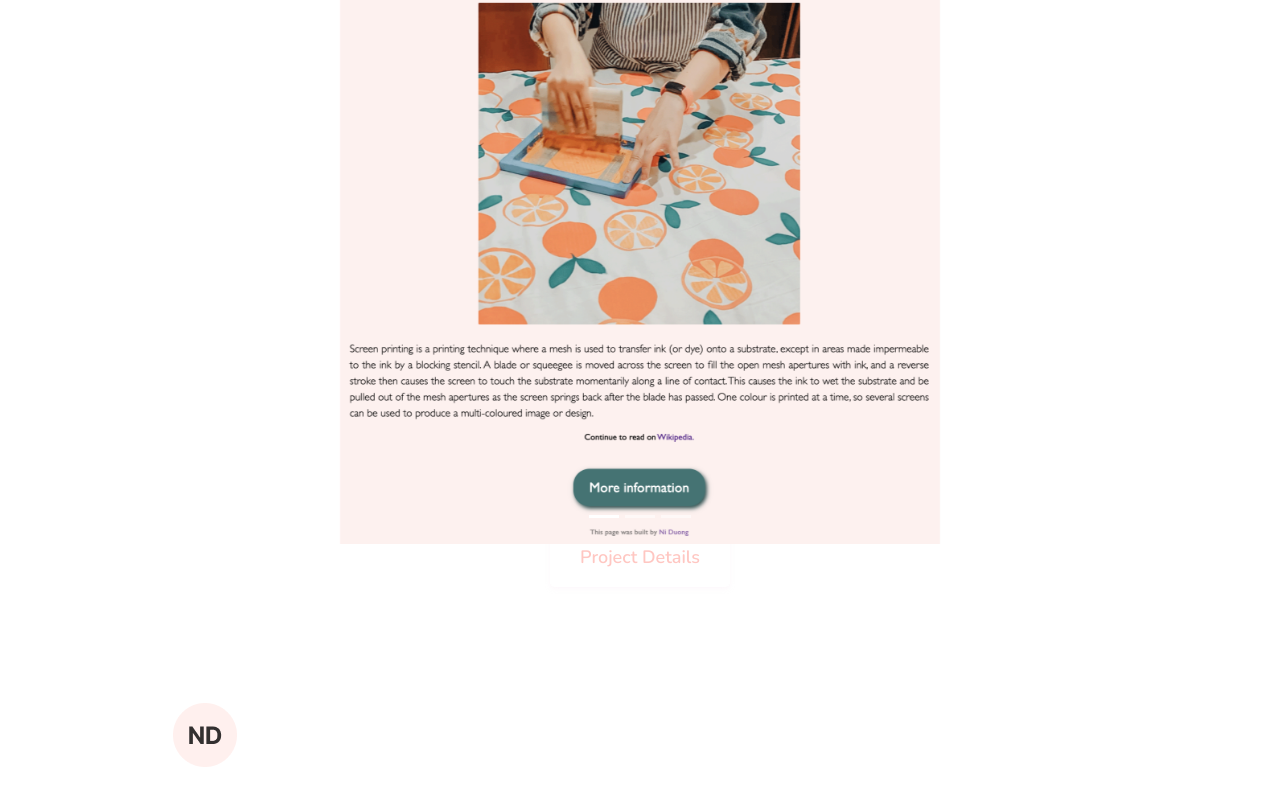
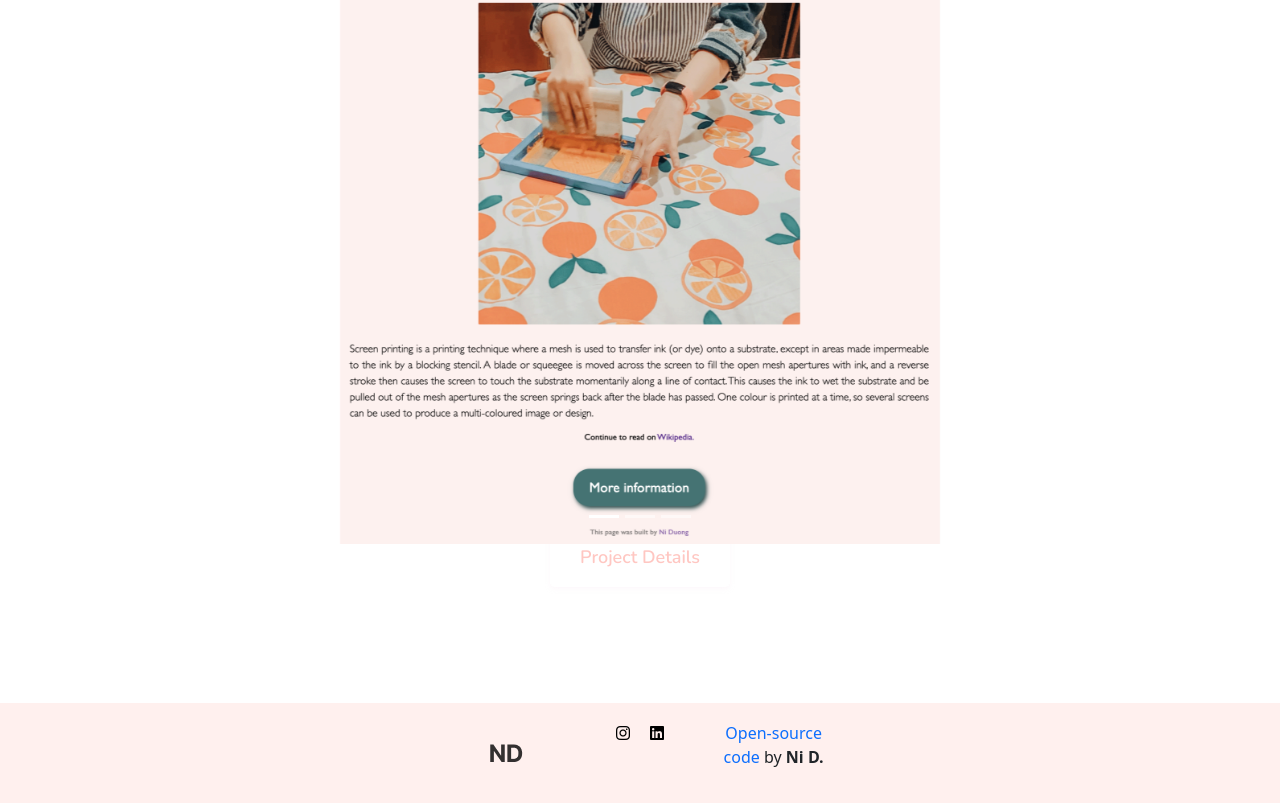
Before and after one commit to duongni/ni-portfolio, a plain HTML site: page index.html in a window 1280 px wide. Shown: the part 1411-2214 px from the top of the page. Before the commit the page ends 2178 px from the top, so only its background shows below. Drawn offline with nearby package versions, Linux system fonts and the light colour scheme.

Commit message:
added footer details

```diff
--- a/index.html
+++ b/index.html
@@ -17,6 +17,10 @@
       href="https://fonts.googleapis.com/css2?family=Nunito:wght@600;900&family=Poppins:wght@400;700&display=swap"
       rel="stylesheet"
     />
+    <script
+      src="https://kit.fontawesome.com/118803ab34.js"
+      crossorigin="anonymous"
+    ></script>
     <link rel="stylesheet" href="styles/style.css" />
   </head>
   <body>
@@ -127,7 +131,22 @@
     <div class="footer">
       <div class="row">
         <div class="col-md-4">
-          <img src="/styles/images/ND.png" alt="ND logo" />
+          <img src="/styles/images/ND.png" alt="ND logo" width="64px" />
+        </div>
+        <div class="col-md-4">
+          <i class="fa-brands fa-instagram icon"></i>
+          <i class="fa-brands fa-linkedin icon"></i>
+        </div>
+        <div class="col-md-4 text">
+          <a
+            href="https://github.com/duongni/world-clock"
+            target="_blank"
+            class="github"
+            title="link to gibhub"
+          >
+            Open-source code</a
+          >
+          by <strong>Ni D.</strong>
         </div>
       </div>
     </div>
--- a/styles/style.css
+++ b/styles/style.css
@@ -62,3 +62,21 @@ h4 {
 .projects-overview {
   margin-bottom: 132px;
 }
+.footer {
+  background: var(--background-accent);
+  height: 100px;
+  display: flex;
+  justify-content: space-around;
+  align-items: center;
+}
+.icon {
+  width: 30px;
+  color: var(--text-main);
+}
+.footer-text {
+  font-family: var(--font-nunito);
+  font-size: 16px;
+}
+.github {
+  text-decoration: none;
+}
```
